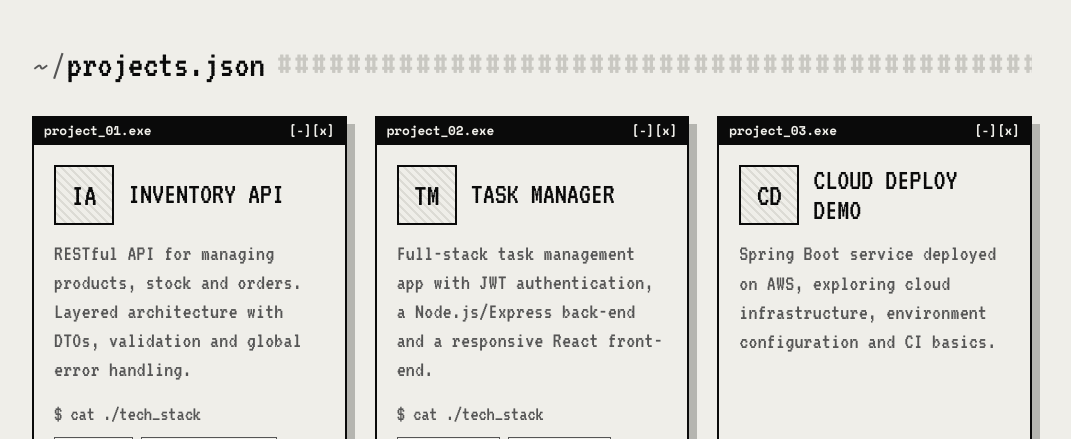
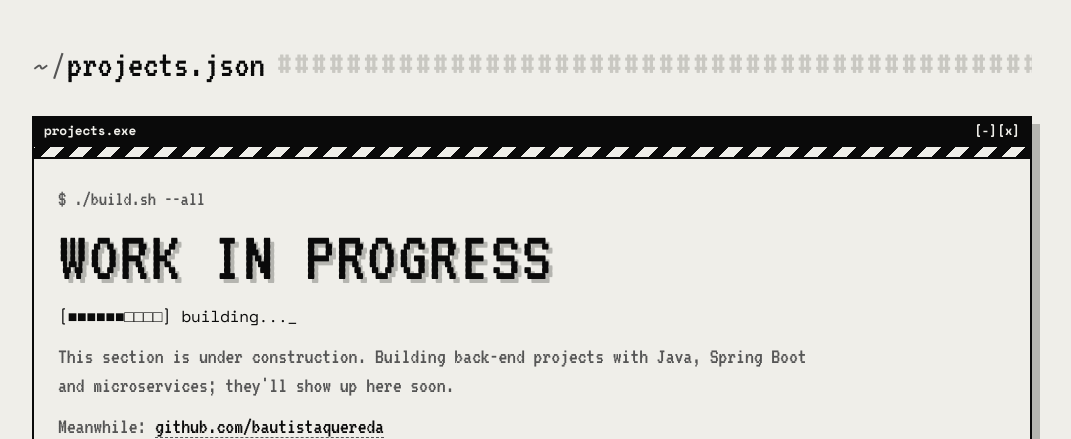
Before and after one commit to bautistaquereda/portfolio, a plain HTML site: page index.html in a window 1280 px wide. Shown: the part 2750-3189 px from the top of the page, without its empty margins (108-1179 px from the left). Drawn offline with nearby package versions, Linux system fonts and the light colour scheme; a web font is replaced by a local one.

Commit message:
Proyectos - work in progress

```diff
--- a/i18n.js
+++ b/i18n.js
@@ -66,6 +66,9 @@ const I18N = {
     "about.status": "[ ONGOING ]",
     "about.now": "Building back-end projects with Java, Spring Boot and microservices, focused on API design, security, data modeling and scalability.",
 
+    "wip.bar": "building...",
+    "wip.text": "This section is under construction. Building back-end projects with Java, Spring Boot and microservices; they'll show up here soon.",
+    "wip.meanwhile": "Meanwhile:",
     "projects.code": "Code",
     "projects.demo": "Live demo",
 
@@ -132,6 +135,9 @@ const I18N = {
     "about.status": "[ EN_CURSO ]",
     "about.now": "Desarrollando proyectos back-end con Java, Spring Boot y microservicios, enfocados en diseño de APIs, seguridad, modelado de datos y escalabilidad.",
 
+    "wip.bar": "compilando...",
+    "wip.text": "Esta sección está en construcción. Desarrollando proyectos back-end con Java, Spring Boot y microservicios; pronto van a estar acá.",
+    "wip.meanwhile": "Mientras tanto:",
     "projects.code": "Código",
     "projects.demo": "Demo",
 
--- a/index.html
+++ b/index.html
@@ -289,7 +289,21 @@
     <!-- ============ PROJECTS ============ -->
     <section id="projects" class="section container">
       <h2 class="section__title">projects.json</h2>
-      <div class="projects" id="projects-list"></div>
+      <div class="projects" id="projects-list" hidden></div>
+
+      <!-- Shown while PROJECTS (projects.js) is empty -->
+      <div class="wip" id="projects-wip">
+        <div class="term__bar"><span>projects.exe</span><span>[-][x]</span></div>
+        <div class="wip__tape" aria-hidden="true"></div>
+        <div class="wip__body">
+          <p class="prompt">$ ./build.sh --all</p>
+          <p class="wip__title">WORK IN PROGRESS</p>
+          <p class="wip__bar" aria-hidden="true"><span id="wip-bar">[■■■■□□□□□□]</span> <span data-i18n="wip.bar">building...</span><span class="cursor">_</span></p>
+          <p class="wip__text" data-i18n="wip.text">This section is under construction. Building back-end projects with Java, Spring Boot and microservices; they'll show up here soon.</p>
+          <p class="wip__text"><span data-i18n="wip.meanwhile">Meanwhile:</span> <a class="wip__link" href="https://github.com/bautistaquereda" target="_blank" rel="me noopener">github.com/bautistaquereda</a></p>
+        </div>
+        <div class="wip__tape" aria-hidden="true"></div>
+      </div>
     </section>
 
     <div class="divider container" aria-hidden="true"></div>
--- a/projects.js
+++ b/projects.js
@@ -12,7 +12,9 @@
      repo / demo  → links opcionales (dejalos en "" si no tenés)
    ===================================================================== */
 
-const PROJECTS = [
+/* Mientras esté vacía, la sección muestra el bloque "WORK IN PROGRESS".
+   Cuando tengas proyectos, agregalos acá y aparecen solos como tarjetas.
+   Ejemplo de formato:
      {
        name: "Inventory API",
        logo: "",
@@ -46,7 +48,8 @@ const PROJECTS = [
        repo: "",
        demo: "",
      },
-];
+*/
+const PROJECTS = [];
 
 /* ---------------------------------------------------------------------
    Íconos de tecnologías (Devicon). Para agregar una nueva, buscala en
--- a/script.js
+++ b/script.js
@@ -128,6 +128,8 @@ function applyLang() {
   document.dispatchEvent(new CustomEvent("langchange", { detail: lang }));
   const list = document.getElementById("projects-list");
   list.replaceChildren(...PROJECTS.map(projectCard));
+  list.hidden = PROJECTS.length === 0;
+  document.getElementById("projects-wip").hidden = PROJECTS.length > 0;
   markActive(langToggle, lang);
   langToggle.title = lang === "en" ? "Cambiar a español" : "Switch to English";
 }
@@ -183,6 +185,17 @@ function updateClock() {
   document.getElementById("clock-diff").textContent = " · " + diffText;
 }
 
+/* ---------- WIP progress bar: fills up and starts over ---------- */
+(function animateWipBar() {
+  const bar = document.getElementById("wip-bar");
+  if (!bar || window.matchMedia("(prefers-reduced-motion: reduce)").matches) return;
+  let n = 4;
+  setInterval(() => {
+    n = (n + 1) % 11;
+    bar.textContent = "[" + "■".repeat(n) + "□".repeat(10 - n) + "]";
+  }, 380);
+})();
+
 /* ---------- Init ---------- */
 document.getElementById("stack").append(
   ...Object.entries(STACK).map(([group, techs]) => {
--- a/styles.css
+++ b/styles.css
@@ -256,6 +256,25 @@ a { color: inherit; text-decoration: none; }
 .project__links a { font-size: 0.85rem; font-weight: 700; padding: 0 4px; }
 .project__links a:hover { background: var(--fg); color: var(--bg); }
 
+/* ---------- Projects: work in progress ---------- */
+.wip { border: 2px solid var(--line); box-shadow: 8px 8px 0 var(--shadow); }
+.wip[hidden], .projects[hidden] { display: none; }
+.wip__tape {
+  height: 14px;
+  background: repeating-linear-gradient(-45deg, var(--fg) 0 10px, var(--bg) 10px 20px);
+  border-top: 2px solid var(--line); border-bottom: 2px solid var(--line);
+}
+.wip__body { display: grid; gap: 12px; padding: 28px 24px; }
+.wip__body .prompt { margin: 0; }
+.wip__title {
+  font-family: "Jersey 15", var(--pixel); font-size: clamp(2.6rem, 8vw, 4.6rem);
+  line-height: 0.9; letter-spacing: 0.02em; text-shadow: 4px 4px 0 var(--shadow);
+}
+.wip__bar { font-family: var(--mono); font-size: 1rem; }
+.wip__text { max-width: 760px; color: var(--dim); font-family: var(--text); font-size: 1.4rem; line-height: 1.3; }
+.wip__link { color: var(--fg); border-bottom: 1px dashed var(--dim); }
+.wip__link:hover { background: var(--fg); color: var(--bg); }
+
 /* ---------- Contact / Footer ---------- */
 .contact p { color: var(--dim); }
 .contact__links { display: flex; flex-wrap: wrap; gap: 18px; margin-top: 28px; }
```
Lines whose indentation alone changed are shown as unchanged.
